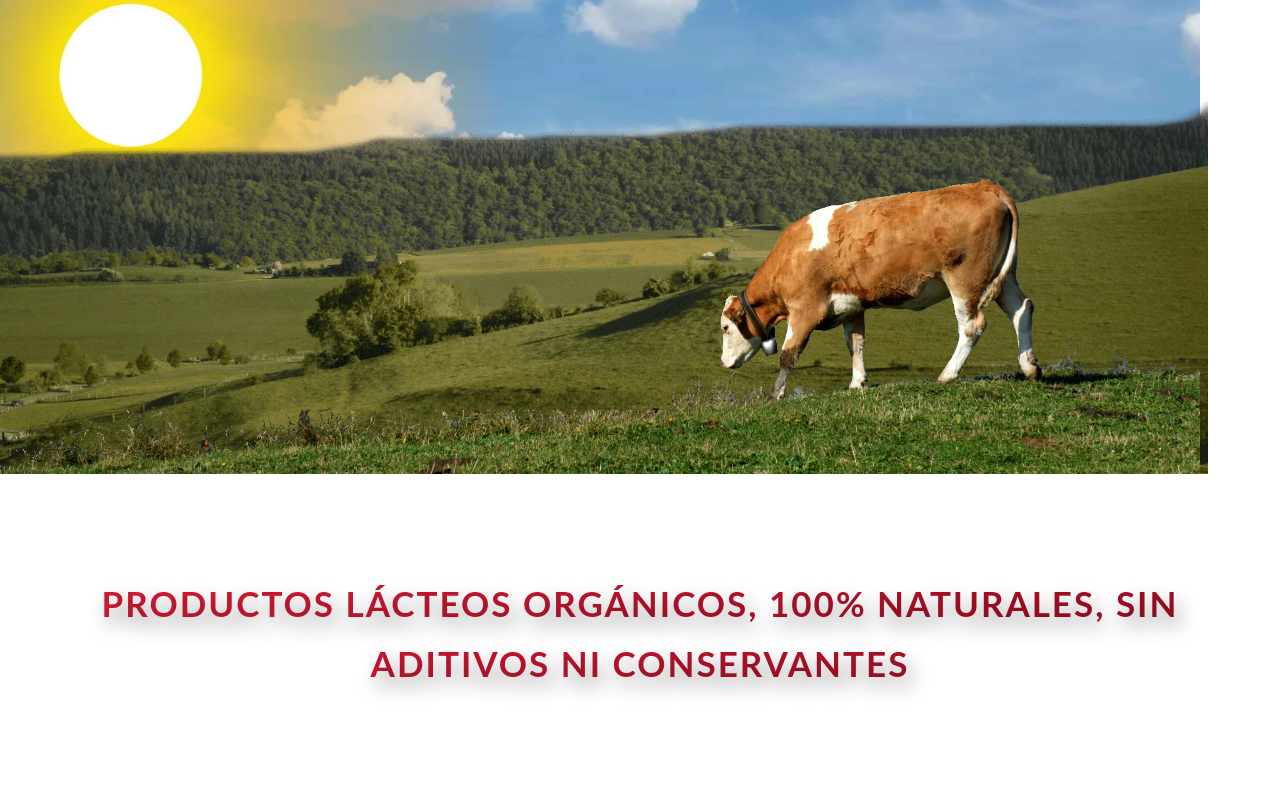
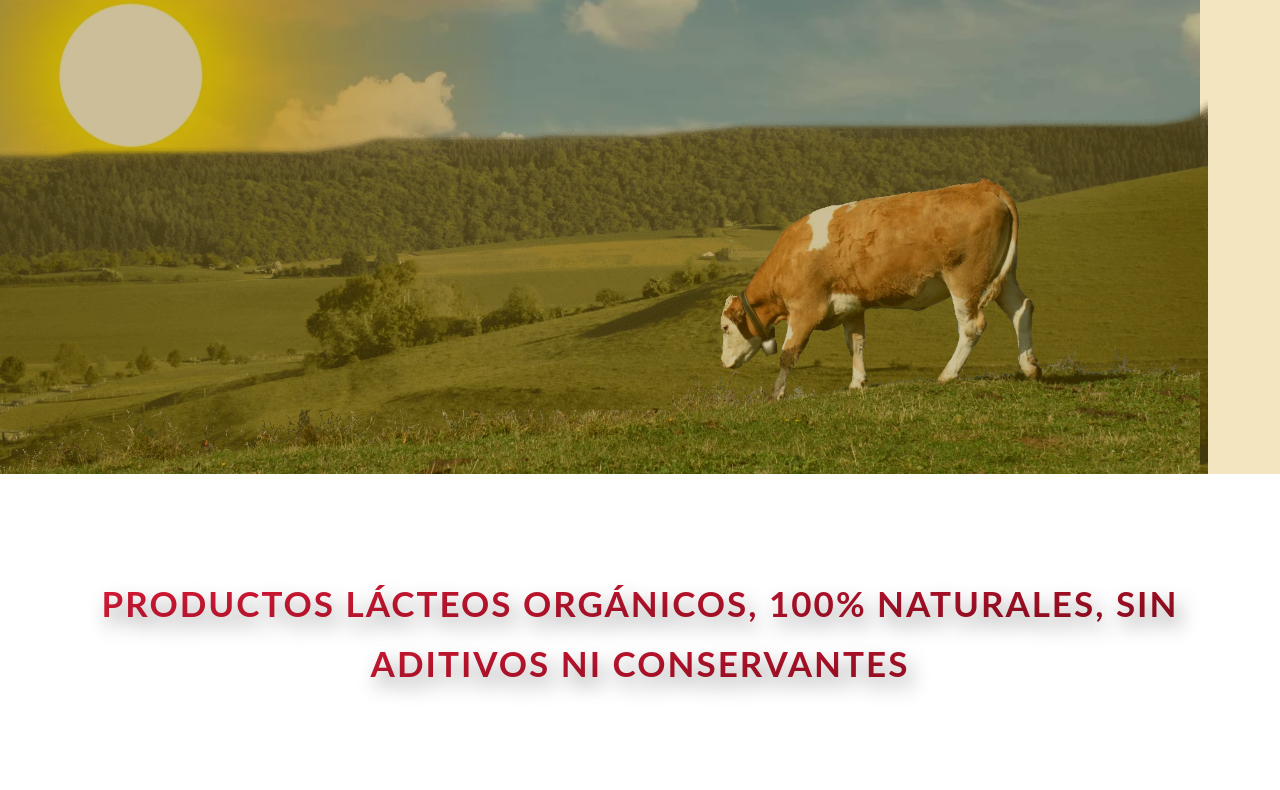
Before and after one commit to KurtGuardia/Hacienda-Angostura, a website: page index.html in a window 1280 px wide. Shown: the part 326-1116 px from the top of the page. Drawn offline with Linux system fonts and the light colour scheme.

Commit message:
added the sunrise filter background to header parallax

```diff
--- a/index.html
+++ b/index.html
@@ -32,7 +32,7 @@
             </li>
             <li class="navigation__item">
               <a href="#facts" class="navigation__link"
-                ><span>03</span>Motivos  y mitos de la producción orgánica</a
+                ><span>03</span>Motivos y mitos de la producción orgánica</a
               >
             </li>
             <li class="navigation__item">
@@ -49,7 +49,7 @@
         </nav>
       </div>
 
-      <div class="parallax">
+      <div class="parallax" id="parallax">
         <picture class="sky" id="sky">
           <source srcset="imgs/sky.webp" type="image/webp" />
           <source srcset="imgs/sky.jpg" type="image/jpg" />
@@ -58,22 +58,23 @@
         <picture class="sun" id="sun">
           <source srcset="imgs/sun.webp" type="image/webp" />
           <source srcset="imgs/sun.png" type="image/png" />
-          <img src="imgs/sun.png" alt="sun" />
+          <img src="imgs/sun.png" alt="sun" /> </picture
+        ><picture class="hill" id="hill">
+          <source srcset="imgs/hill.webp" type="image/webp" />
+          <source srcset="imgs/hill.png" type="image/png" />
+          <img src="imgs/hill.png" alt="hill" />
         </picture>
         <picture class="logo" id="logo">
           <source srcset="imgs/logo.webp" type="image/webp" />
           <source srcset="imgs/logo.png" type="image/png" />
-          <img src="imgs/logo.png" alt="logo" /> </picture
-        ><picture class="hill" id="hill">
-          <source srcset="imgs/hill.webp" type="image/webp" />
-          <source srcset="imgs/hill.png" type="image/png" />
-          <img src="imgs/hill.png" alt="hill" />
+          <img src="imgs/logo.png" alt="logo" />
         </picture>
         <picture class="main" id="main">
           <source srcset="imgs/main.webp" type="image/webp" />
           <source srcset="imgs/main.png" type="image/png" />
           <img src="imgs/main.png" alt="cow" />
         </picture>
+        <div class="sunrise" id="sunrise"></div>
       </div>
 
       <h1
@@ -580,13 +581,21 @@
     </body>
 
     <footer>
-
       <div class="modal-bg">
         <div class="modal">
           <picture>
-            <source id="srcWp" srcset="./imgs/leche-prod.webp" type="image/webp" />
-            <source id="srcJg" srcset="./imgs/leche-prod.jpg" type="image/jpg" />
-            <img id="src"
+            <source
+              id="srcWp"
+              srcset="./imgs/leche-prod.webp"
+              type="image/webp"
+            />
+            <source
+              id="srcJg"
+              srcset="./imgs/leche-prod.jpg"
+              type="image/jpg"
+            />
+            <img
+              id="src"
               src="./imgs/leche-prod.jpg"
               class="leche-prod"
               alt="Especificaciones del producto"
@@ -595,37 +604,41 @@
         </div>
         <span class="modal-close">X</span>
       </div>
-
     </footer>
 
     <script>
       //DOM STUFF
+      let parallax = document.getElementById("parallax")
       let sky = document.getElementById("sky");
       let sun = document.getElementById("sun");
       let hill = document.getElementById("hill");
       let main = document.getElementById("main");
       let logo = document.getElementById("logo");
+      let sunrise = document.getElementById("sunrise");
       let firstTitle = document.getElementById("first-title");
       let year = document.getElementById("year");
       let facts = document.querySelectorAll(".fact__title");
-      let modals = document.querySelectorAll(".modalBtn")
-      let sourceWebp = document.getElementById("srcWp")
-      let sourceJpg = document.getElementById("srcJg")
-      let srcImg = document.getElementById("src")
+      let modals = document.querySelectorAll(".modalBtn");
+      let sourceWebp = document.getElementById("srcWp");
+      let sourceJpg = document.getElementById("srcJg");
+      let srcImg = document.getElementById("src");
       let modalBg = document.querySelector(".modal-bg");
       let modalClose = document.querySelector(".modal-close");
-      let links = document.querySelectorAll(".navigation__link")
+      let links = document.querySelectorAll(".navigation__link");
       const ham = document.querySelector(".navigation__checkbox");
 
       //EVENT LISTENERS
       window.addEventListener("scroll", function () {
         var value = window.scrollY;
 
+        parallax.style.filter = "brightness(" + (80 + value / 15) + "%)";
         sun.style.left = -250 + value * 2 + "px";
         sun.style.top = -50 - value * 1.3 + "px";
         hill.style.top = 200 - value * 0.3 + "px";
         logo.style.top = 25 + value * 0.1 + "%";
         main.style.top = 100 - value * 0.1 + "px";
+        sunrise.style.opacity = 25 - value / 15 + "%";
+
 
         if (value >= 350) {
           firstTitle.classList.add("move-in");
@@ -649,22 +662,21 @@
       let product;
       modals.forEach((e) =>
         e.addEventListener("click", function () {
-
-          if(e.classList.contains("queso")){
-            product = "queso"
-          } else if(e.classList.contains("leche")){
-            product = "leche"
-          } else if(e.classList.contains("mantequilla")){
-            product = "mantequilla"
-          } else if(e.classList.contains("requeson")){
-            product = "requeson"
-          } else if(e.classList.contains("nata")){
-            product = "nata"
+          if (e.classList.contains("queso")) {
+            product = "queso";
+          } else if (e.classList.contains("leche")) {
+            product = "leche";
+          } else if (e.classList.contains("mantequilla")) {
+            product = "mantequilla";
+          } else if (e.classList.contains("requeson")) {
+            product = "requeson";
+          } else if (e.classList.contains("nata")) {
+            product = "nata";
           }
           modalBg.classList.add("bg-active");
-          sourceWebp.srcset = `./imgs/${product}-prod.webp`
-          sourceJpg.srcset = `./imgs/${product}-prod.jpg`
-          srcImg.src = `./imgs/${product}-prod.jpg`
+          sourceWebp.srcset = `./imgs/${product}-prod.webp`;
+          sourceJpg.srcset = `./imgs/${product}-prod.jpg`;
+          srcImg.src = `./imgs/${product}-prod.jpg`;
         })
       );
 
--- a/scss/components/_form.scss
+++ b/scss/components/_form.scss
@@ -65,7 +65,7 @@
         &:focus {
           outline: none;
           box-shadow: 0 1rem 2rem rgba($color-black, 0.1);
-          border-bottom: 3px solid $color-primary;
+          border-bottom: 3px solid rgb(0, 156, 52);
         }
 
         &:focus:invalid {
--- a/scss/layout/_header.scss
+++ b/scss/layout/_header.scss
@@ -7,6 +7,15 @@ header {
     display: flex;
     justify-content: center;
     align-items: center;
+    filter: brightness(80%);
+
+    .sunrise{
+      background-color: rgb(255, 187, 0);
+      height: 100vh;
+      width: 100%;
+      z-index: 2;
+      opacity: 25%;
+    }
 
     picture {
       position: absolute;
```
Also changed, not shown: css/style.css.
